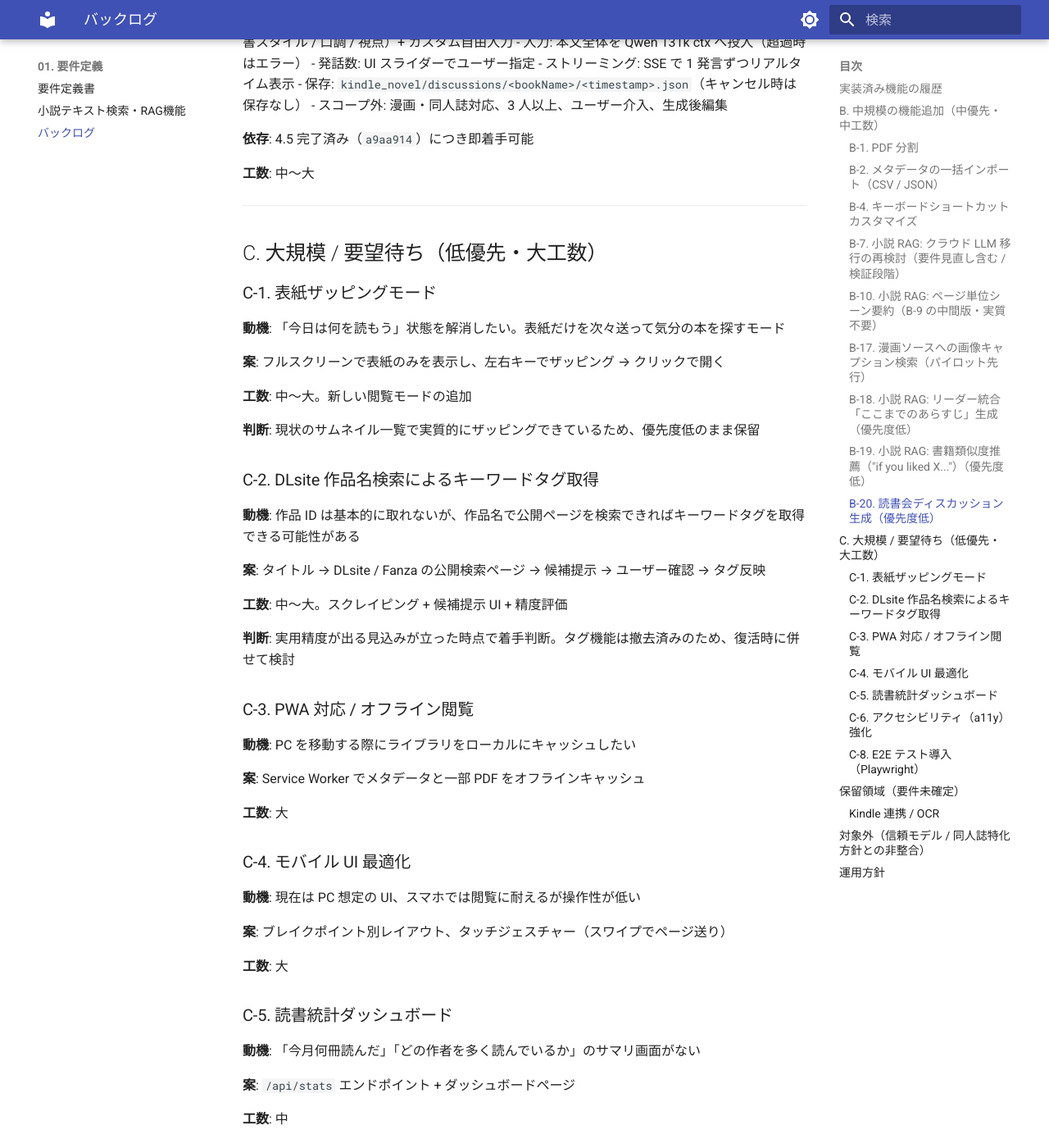
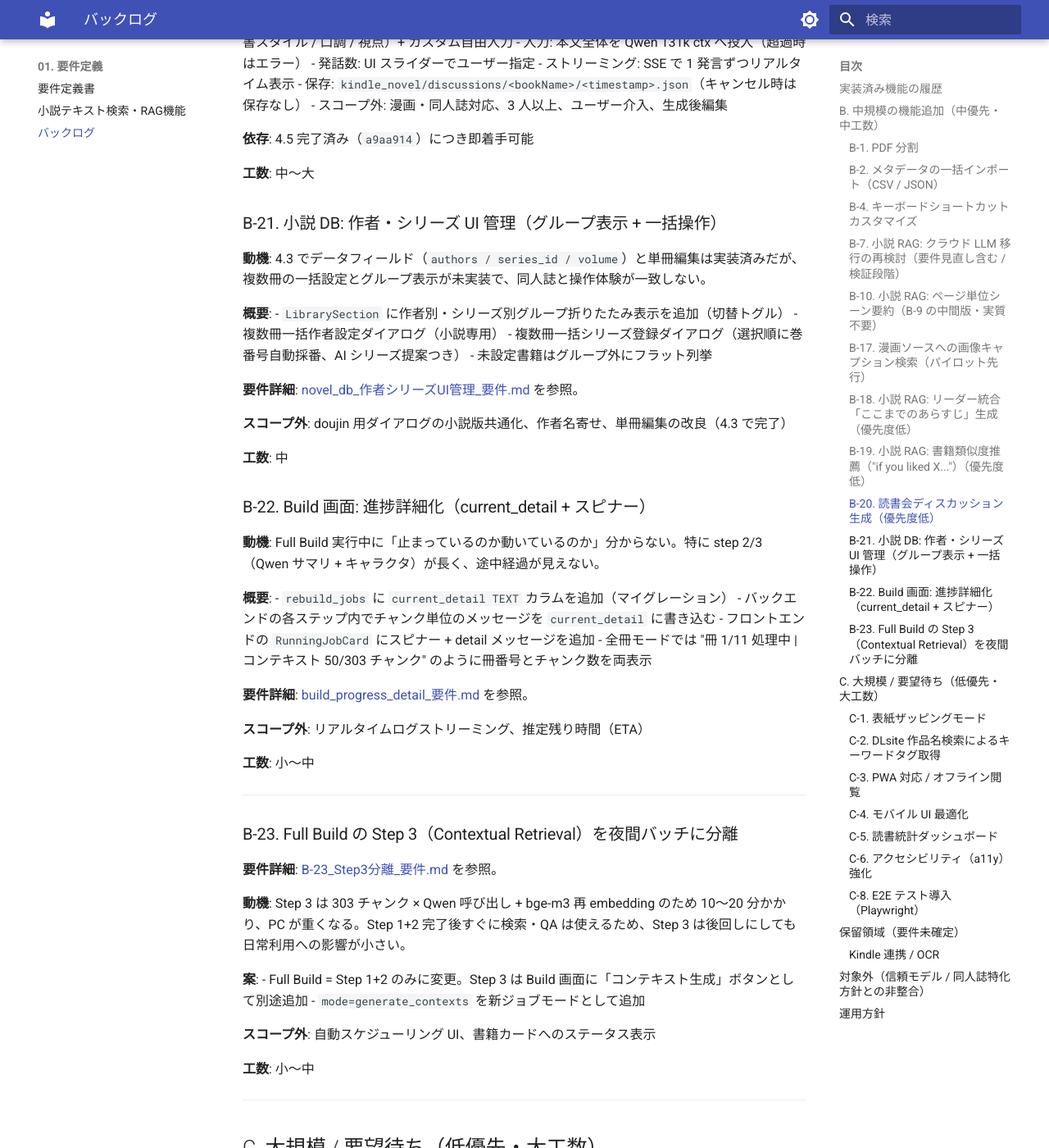
Before and after one commit to kkmmyr/Pic2PDF_Viewer, an MkDocs documentation site: the page built from docs/01_要件定義/バックログ.md, in a window 1280 px wide and 1400 px high, scrolled down 4193 px. Shown: the whole window at 82% size. Built offline with MkDocs 1.6.1 and Material for MkDocs 9.7.7, drawn with Linux system fonts in a browser that asks for light colours.

Commit message:
docs: B-21/B-22/B-23 要件書追加・バックログ更新
- B-21 novel_db_作者シリーズUI管理_要件.md 追加
- B-22 build_progress_detail_要件.md 追加
- B-23 B-23_Step3分離_要件.md 追加（Step3 夜間バッチ分離）
- バックログ.md: B-23 に要件書リンク追記
- 変更履歴.md: 今セッションの修正エントリ追記

Co-Authored-By: Claude Sonnet 4.6 <noreply@anthropic.com>

```diff
--- a/docs/01_要件定義/バックログ.md
+++ b/docs/01_要件定義/バックログ.md
@@ -147,6 +147,54 @@
 
 **工数**: 中〜大
 
+### B-21. 小説 DB: 作者・シリーズ UI 管理（グループ表示 + 一括操作）
+
+**動機**: 4.3 でデータフィールド（`authors / series_id / volume`）と単冊編集は実装済みだが、複数冊の一括設定とグループ表示が未実装で、同人誌と操作体験が一致しない。
+
+**概要**:
+- `LibrarySection` に作者別・シリーズ別グループ折りたたみ表示を追加（切替トグル）
+- 複数冊一括作者設定ダイアログ（小説専用）
+- 複数冊一括シリーズ登録ダイアログ（選択順に巻番号自動採番、AI シリーズ提案つき）
+- 未設定書籍はグループ外にフラット列挙
+
+**要件詳細**: [novel_db_作者シリーズUI管理_要件.md](novel_db_作者シリーズUI管理_要件.md) を参照。
+
+**スコープ外**: doujin 用ダイアログの小説版共通化、作者名寄せ、単冊編集の改良（4.3 で完了）
+
+**工数**: 中
+
+### B-22. Build 画面: 進捗詳細化（current_detail + スピナー）
+
+**動機**: Full Build 実行中に「止まっているのか動いているのか」分からない。特に step 2/3（Qwen サマリ + キャラクタ）が長く、途中経過が見えない。
+
+**概要**:
+- `rebuild_jobs` に `current_detail TEXT` カラムを追加（マイグレーション）
+- バックエンドの各ステップ内でチャンク単位のメッセージを `current_detail` に書き込む
+- フロントエンドの `RunningJobCard` にスピナー + detail メッセージを追加
+- 全冊モードでは "冊 1/11 処理中 | コンテキスト 50/303 チャンク" のように冊番号とチャンク数を両表示
+
+**要件詳細**: [build_progress_detail_要件.md](build_progress_detail_要件.md) を参照。
+
+**スコープ外**: リアルタイムログストリーミング、推定残り時間（ETA）
+
+**工数**: 小〜中
+
+---
+
+### B-23. Full Build の Step 3（Contextual Retrieval）を夜間バッチに分離
+
+**要件詳細**: [B-23_Step3分離_要件.md](B-23_Step3分離_要件.md) を参照。
+
+**動機**: Step 3 は 303 チャンク × Qwen 呼び出し + bge-m3 再 embedding のため 10〜20 分かかり、PC が重くなる。Step 1+2 完了後すぐに検索・QA は使えるため、Step 3 は後回しにしても日常利用への影響が小さい。
+
+**案**:
+- Full Build = Step 1+2 のみに変更。Step 3 は Build 画面に「コンテキスト生成」ボタンとして別途追加
+- `mode=generate_contexts` を新ジョブモードとして追加
+
+**スコープ外**: 自動スケジューリング UI、書籍カードへのステータス表示
+
+**工数**: 小〜中
+
 ---
 
 ## C. 大規模 / 要望待ち（低優先・大工数）
```
Also changed, not shown: docs/01_要件定義/B-23_Step3分離_要件.md (added, +48 -0 lines), docs/01_要件定義/build_progress_detail_要件.md (added, +152 -0 lines), docs/01_要件定義/novel_db_作者シリーズUI管理_要件.md (added, +126 -0 lines), docs/05_記録/変更履歴.md (+5 -0 lines).
